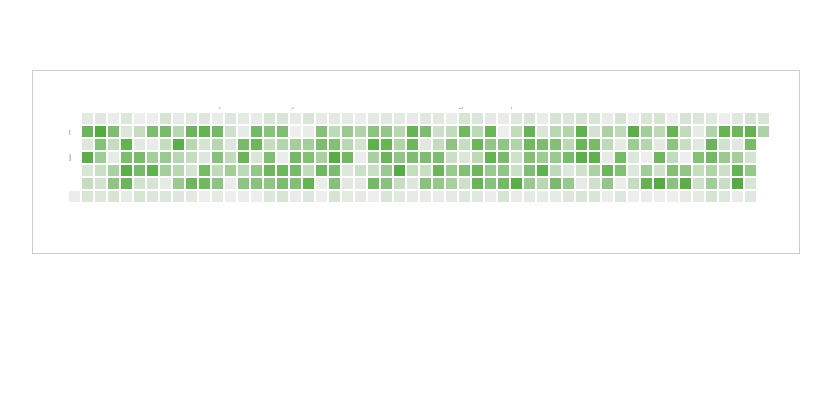
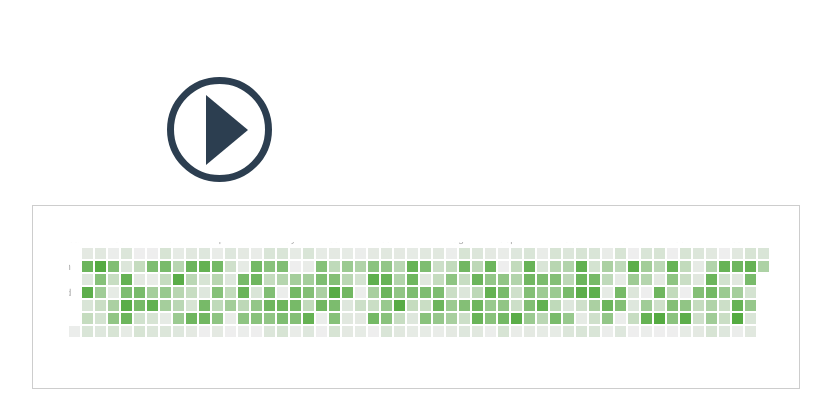
Before and after one commit to bnjasim/phd-timer, a Python web app: template templates/timer.html in a window 1280 px wide. Shown: the part 55-475 px from the top of the page, without its empty margins (233-1064 px from the left). Run offline with Jinja, Linux system fonts and the light colour scheme; the template is opened without the code that fills it, so the values that code supplies are empty.

Commit message:
The play button from codepen

```diff
--- a/static/timer.css
+++ b/static/timer.css
@@ -36,3 +36,62 @@
 
 	padding: 5px;
 }
+
+
+
+.play {
+  display: block;
+  width: 0;
+  height: 0;
+  border-top: 35px solid transparent;
+  border-bottom: 35px solid transparent;
+  border-left: 42px solid #2c3e50;
+  margin: 70px auto 35px auto;
+  position: relative;
+  z-index: 1;
+  transition: all 0.3s;
+  -webkit-transition: all 0.3s;
+  -moz-transition: all 0.3s;
+  left: 7px;
+}
+.play:before {
+  content: '';
+  position: absolute;
+  top: -52.5px;
+  left: -80.5px;
+  bottom: -52.5px;
+  right: -24.5px;
+  border-radius: 50%;
+  border: 7px solid #2c3e50;
+  z-index: 2;
+  transition: all 0.3s;
+  -webkit-transition: all 0.3s;
+  -moz-transition: all 0.3s;
+}
+.play:after {
+  content: '';
+  opacity: 0;
+  transition: opacity 0.6s;
+  -webkit-transition: opacity 0.6s;
+  -moz-transition: opacity 0.6s;
+}
+.play:hover:before, .play:focus:before {
+  transform: scale(1.1);
+  -webkit-transform: scale(1.1);
+  -moz-transform: scale(1.1);
+}
+.play.active {
+  border-color: transparent;
+}
+.play.active:after {
+  content: '';
+  opacity: 1;
+  width: 35px;
+  height: 56px;
+  background: #2c3e50;
+  position: absolute;
+  right: 3.5px;
+  top: -28px;
+  border-left: 14px solid #2c3e50;
+  box-shadow: inset 21px 0 0 0 #f9f9f9;
+}
--- a/templates/timer.html
+++ b/templates/timer.html
@@ -39,6 +39,7 @@
 
 
       	  <div class="col-sm-6 timer-div">
+      	    <a href="#" title="Play video" class="play"></a>
       	  </div>
 
       	  <div class="col-sm-6 timer-div">
```
